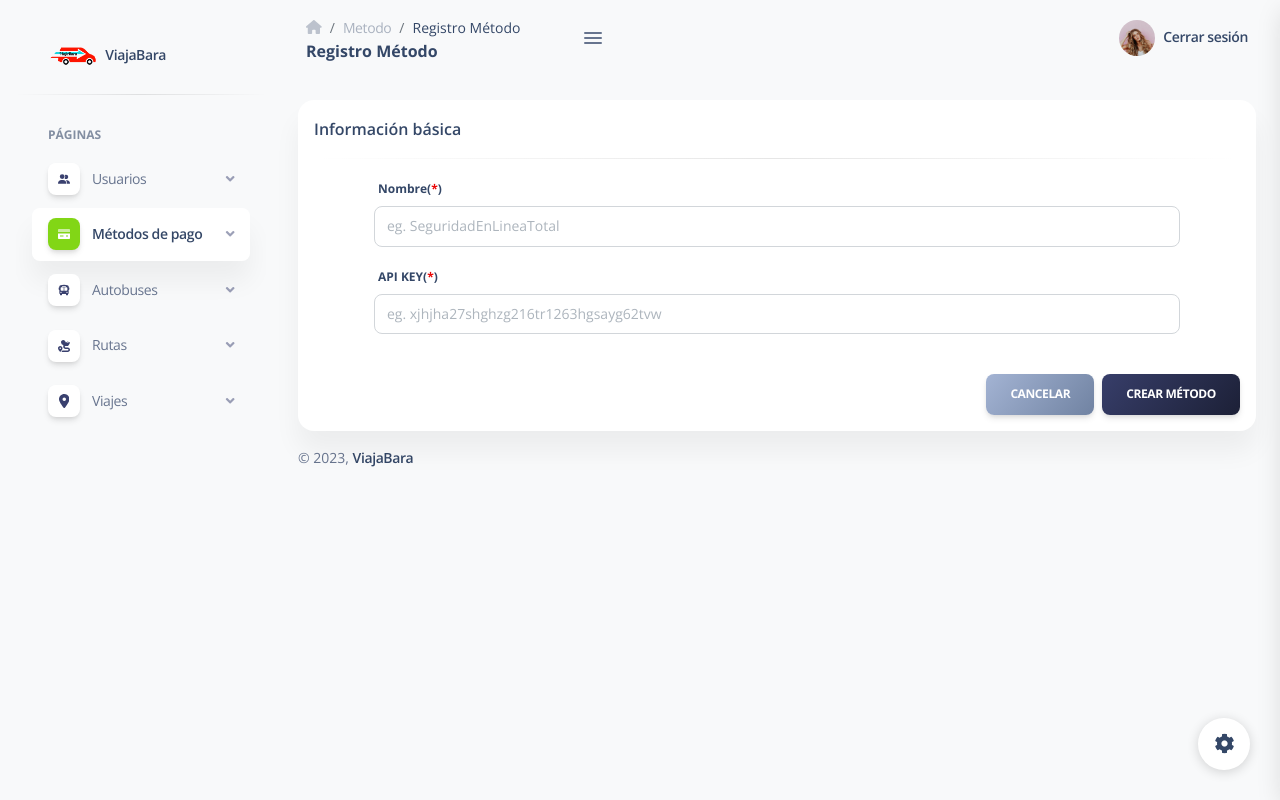
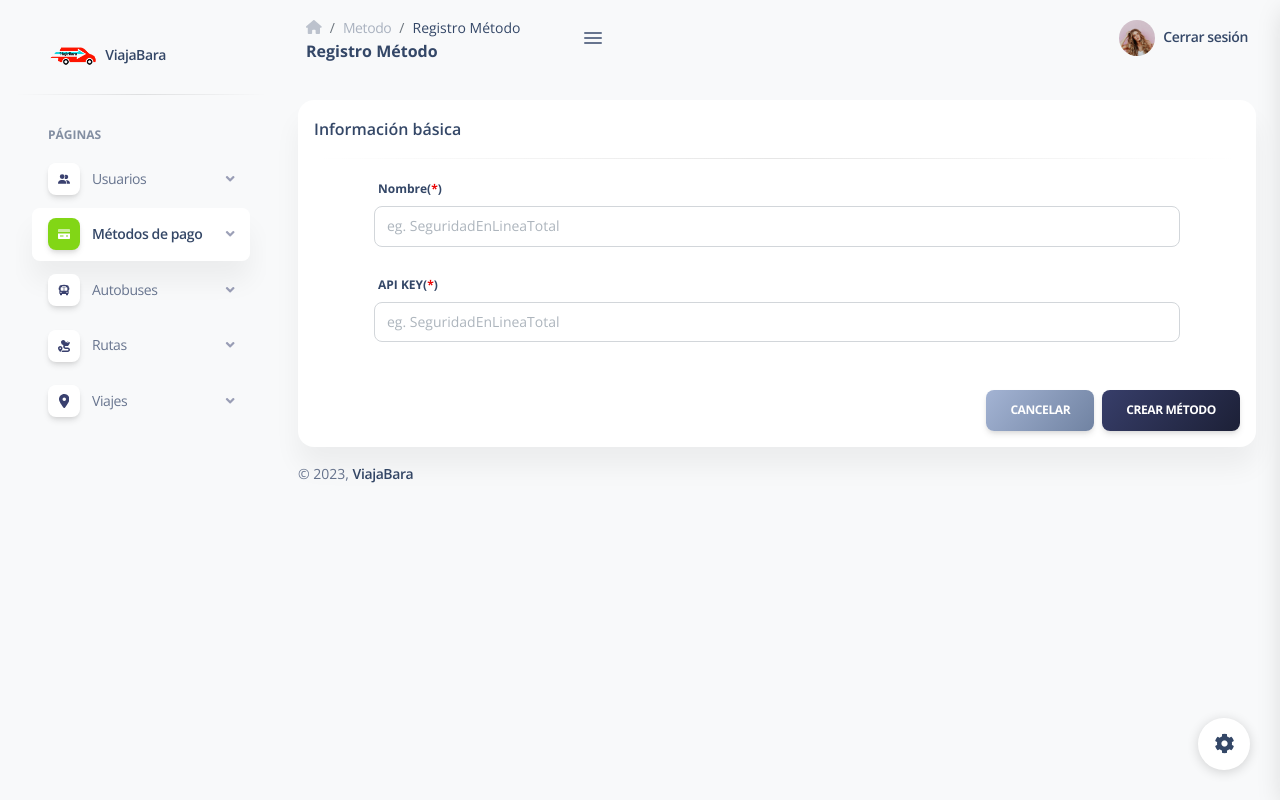
Before and after one commit to UlisesStamatio/ViajaBara, a Vue app in the folder Web/viajabara/: page /metodo/registrar in a window 1280 px wide. Built offline with nearby package versions, Linux system fonts and the light colour scheme; sample sign-in values are in the browser's storage; what vue-sweetalert2, vue-tilt.js would draw is missing.

Commit message:
[ADD] feature new method

```diff
--- /dev/null
+++ b/Web/viajabara/src/kernel/validators/method.validator.js
@@ -0,0 +1,26 @@
+
+const REGEX_INJECTION_HTML = new RegExp('<[^>]*>')
+
+const MAX_APIKEY = 255;
+const MAX_NAME = 50;
+
+
+const methodValidator = {
+
+    validateName(name){
+        if(!name) return "El campo es obligatorio.";
+        if(name.length > MAX_NAME) return `El nombre debe ser menor a ${MAX_NAME} caracteres.`;
+        else if(REGEX_INJECTION_HTML.test(name)) return "El nombre es inválido."
+        return null;
+    },
+    validateApiKey(apikey){
+        if(!apikey) return "El campo es obligatorio.";
+        if(apikey.length > MAX_APIKEY) return `La ApiKey debe ser menor a ${MAX_APIKEY} caracteres.`;
+        else if(REGEX_INJECTION_HTML.test(apikey)) return "El nombre es inválido."
+        return null;
+    },
+
+}
+
+
+export default methodValidator;
--- /dev/null
+++ b/Web/viajabara/src/modules/payment-methods/adapters/method.controller.js
@@ -0,0 +1,52 @@
+import Operations from "./method.storage";
+
+const OperationsController = {
+    async newMethod(data){
+      const response = await Operations.newMethod('/', data)
+      return response;
+    },
+    // async updateUser(data){
+    //     const {profile, username, email, name, lastname, surname, cellphone, birthday, sex, state, id } = data
+    //     const lastData = {
+    //         id: id,
+    //         profile: profile,
+    //         username: username,
+    //         email: email,
+    //         person: {
+    //             name: name,
+    //             surname: `${lastname} ${surname === '' ? '': surname}`,
+    //             cellphone: cellphone,
+    //             birthDate: birthday,
+    //             sex: `${parseInt(sex) === 1 ? 'h' : 'm'}`,
+    //             state:{
+    //                 id: parseInt(state)
+    //             }
+    //         },
+    //         roles:[{
+    //             id: 2
+    //         }] ,
+
+    //     }
+
+    //   const response = await Operations.updateUser('/', lastData)
+    //   return response;
+    // },
+    // async listUsers(){
+    //     const response = await Operations.lisUsers('/all-drivers')
+    //     return response;
+    // },
+    // async listConsumers(){
+    //     const response = await Operations.listConsumers('/all-consumers')
+    //     return response;
+    // },
+    // async getUser(payload){
+    //     const response = await Operations.getUser('/one', payload)
+    //     return response;
+    // },
+    // async changeStatusUser(payload){
+    //     const response = await Operations.changeStatusUser('/change-status', payload)
+    //     return response;
+    // }
+}
+
+export default OperationsController;
--- a/Web/viajabara/src/modules/payment-methods/adapters/views/NewMethod.vue
+++ b/Web/viajabara/src/modules/payment-methods/adapters/views/NewMethod.vue
@@ -1,76 +1,79 @@
 <template>
-  <div class="container-fluid">
-    <div class="row">
+  <div class="container-fluid" >
+    <form class="row" @submit.prevent="preNewMethod()">
       <div class="mx-auto col-lg-12 col-12">
         <div class="mt-4 card card-body">
           <h6 class="mb-0">Información básica</h6>
           <hr class="my-3 horizontal dark" />
           <div class="row mx-5">
-            <div class="col-12">
+            <div class="col-12 mb-4">
               <label>Nombre(<span class="text-danger">*</span>)</label>
-              <soft-input
-                id="name"
+              <input
                 type="text"
                 placeholder="eg. SeguridadEnLineaTotal"
-                name="name"
-                size=""
-              />
+                id="name"
+                v-model="method.name"
+                class="form-control"
+                :class="{ 'is-invalid': errors.name, 'is-valid': errors.name === null }"
+                maxlength="51"
+              >
+              <div class="invalid-feedback" v-if="errors.name">
+                  {{ errors.name }}
+              </div>
             </div>
-            <div class="col-12">
+            <div class="col-12 mb-4">
               <label>API KEY(<span class="text-danger">*</span>)</label>
-              <soft-input
-                id="lastname"
+              <input
                 type="text"
-                placeholder="eg. xjhjha27shghzg216tr1263hgsayg62tvw"
-                name="lastname"
-                size=""
-              />
+                placeholder="eg. SeguridadEnLineaTotal"
+                id="name"
+                v-model="method.apikey"
+                class="form-control"
+                :class="{ 'is-invalid': errors.apikey, 'is-valid': errors.apikey === null }"
+                 maxlength="256"
+              >
+              <div class="invalid-feedback" v-if="errors.apikey">
+                  {{ errors.apikey }}
+              </div>
             </div>
         </div>
           <div class="row mt-4">
             <div class="col-12 text-end ">
-              <soft-button
+              <button
                 type="button"
-                color="secondary"
-                variant="gradient"
-                class="mb-0 me-2 ms-auto js-btn-next"
-                title="Next"
-                @click="this.$parent.nextStep"
-                >Cancelar</soft-button>
-              <soft-button
-                type="button"
-                color="dark"
-                variant="gradient"
-                class="mb-0 ms-auto js-btn-next"
-                title="Next"
-                @click="this.$parent.nextStep"
-                >Crear método</soft-button>
+                class="mb-0 me-2 ms-auto btn js-btn-next bg-gradient-secondary"
+                title="Cancelar"
+                 @click="goBackPage"
+                >
+                  Cancelar
+                </button>
+
+                <button
+                type="submit"
+                class="mb-0 ms-auto btn js-btn-next bg-gradient-dark"
+                title="Crear método"
+                >
+                  Crear método
+                </button>
             </div>
           </div>
       </div>
     </div>
-  </div>
+  </form>
   </div>
 </template>
 
 <script>
 import Quill from "quill";
 import Choices from "choices.js";
-// import UserInfo from "../../../../views/pages/Users/components/UserInfo.vue";
-// import Address from "../../../../views/pages/Users/components/Address.vue";
-// import Socials from "../../../../views/pages/Users/components/Socials.vue";
-// import Profile from "../../../../views/pages/Users/components/Profile.vue";
-import SoftInput from "@/components/SoftInput.vue";
-import SoftButton from "@/components/SoftButton.vue";
+import methodValidator from '../../../../kernel/validators/method.validator'
+import router from '../../../../router/index'
+import newMethod from '../../use-cases/new.method'
+
 export default {
   name: "NewMethod",
   components: {
-    // UserInfo,
-    // Address,
-    // Socials,
-    // Profile,
-    SoftInput,
-    SoftButton
+
   },
   data() {
     return {
@@ -78,6 +81,14 @@ export default {
       activeClass: "js-active position-relative",
       activeStep: 0,
       formSteps: 3,
+      method:{
+        name: "",
+        apikey: ""
+      },
+      errors:{
+        name: "",
+        apikey: ""
+      }
     };
   },
   mounted() {
@@ -114,6 +125,56 @@ export default {
         this.activeStep -= 1;
       }
     },
+     goBackPage(){
+      this.method = {}
+      this.errors = {}
+      router.push({name: 'Consultar Métodos'})
+    },
+    async preNewMethod(){
+        let method = {...this.method};
+
+        this.errors.name = methodValidator.validateName(method.name);
+        this.errors.apikey = methodValidator.validateApiKey(method.apikey);
+
+        if(!this.errors.name && !this.errors.apikey){
+         this.$swal({
+          title: "¿Estás segura(a) de guardar los cambios?",
+          text: "¡No podrás revertir esto.!",
+          icon: "warning",
+          showCancelButton: true,
+          cancelButtonText: "Cancelar",
+          confirmButtonText: "Confirmar",
+          customClass: {
+            confirmButton: "btn bg-gradient-success",
+            cancelButton: "btn bg-gradient-secondary",
+          },
+          buttonsStyling: false,
+        }).then(async(result) => {
+          if (result.isConfirmed) {
+              const {message, error, data} = await newMethod(method)
+              if(!error){
+                const {result:{text}} = data
+                this.$swal({
+                  icon: "success",
+                  title: message,
+                  text: text,
+                  type: 'success-message',
+                });
+                router.push({name: 'Consultar Métodos'})
+              }else{
+                const {text} = data
+                this.$swal({
+                    icon: "error",
+                    title: message,
+                    text: text,
+                    type: "basic",
+                  });
+              }
+          } else if (result.dismiss === this.$swal.DismissReason.cancel) {
+            this.$swal.dismiss;
+          }})
+        }
+    }
   },
 };
 </script>
--- /dev/null
+++ b/Web/viajabara/src/modules/payment-methods/use-cases/new.method.js
@@ -0,0 +1,9 @@
+import OperationsController from "../adapters/method.controller";
+
+const newMethod = async(payload) =>{
+    const response = await OperationsController.newMethod(payload)
+    return response;
+}
+
+
+export default newMethod;
--- a/Web/viajabara/src/modules/users/adapters/views/NewUser.vue
+++ b/Web/viajabara/src/modules/users/adapters/views/NewUser.vue
@@ -207,7 +207,7 @@
                 <button
                 type="button"
                 class="mb-0 me-2 ms-auto btn js-btn-next bg-gradient-secondary"
-                title="Crear usuario"
+                title="Cancelar"
                 @click="goBackPage"
                 >
                   Cancelar
--- a/Web/viajabara/src/modules/users/adapters/views/UpdateUser.vue
+++ b/Web/viajabara/src/modules/users/adapters/views/UpdateUser.vue
@@ -207,7 +207,7 @@
                 <button
                 type="button"
                 class="mb-0 me-2 ms-auto btn js-btn-next bg-gradient-secondary"
-                title="Crear usuario"
+                title="Cancelar"
                 @click="goBackPage"
                 >
                   Cancelar
```
Also changed, not shown: Web/viajabara/src/modules/payment-methods/adapters/method.storage.js (added, +96 -0 lines).
